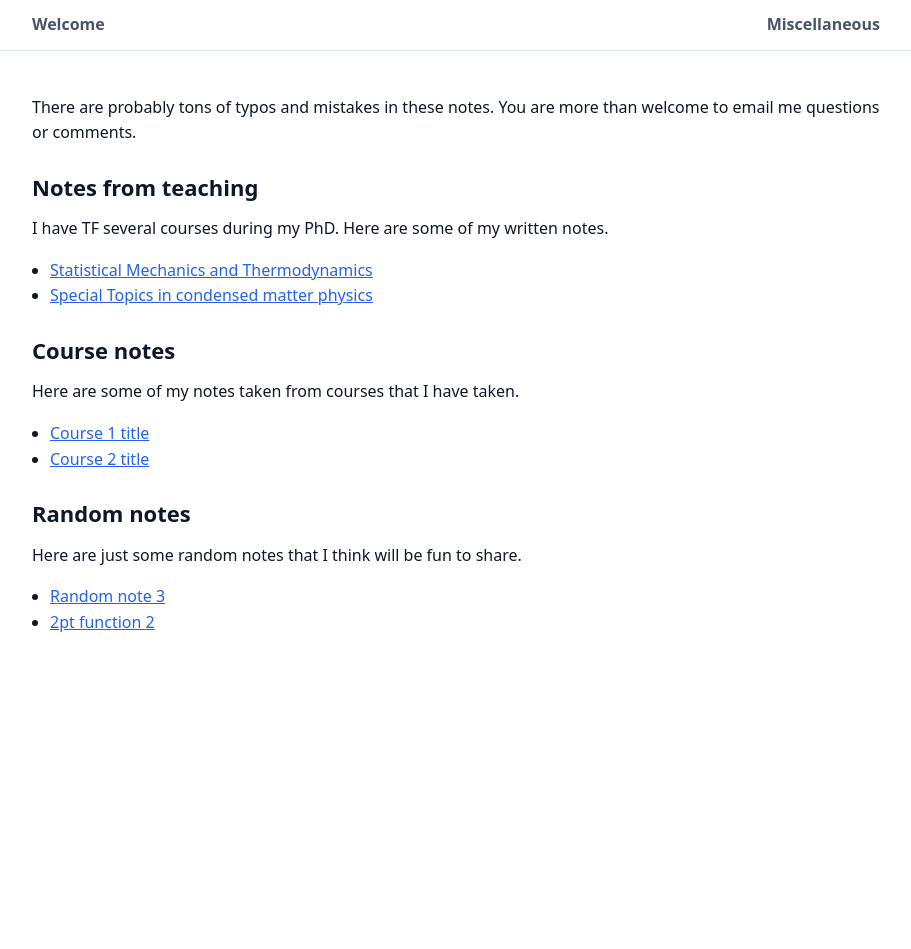
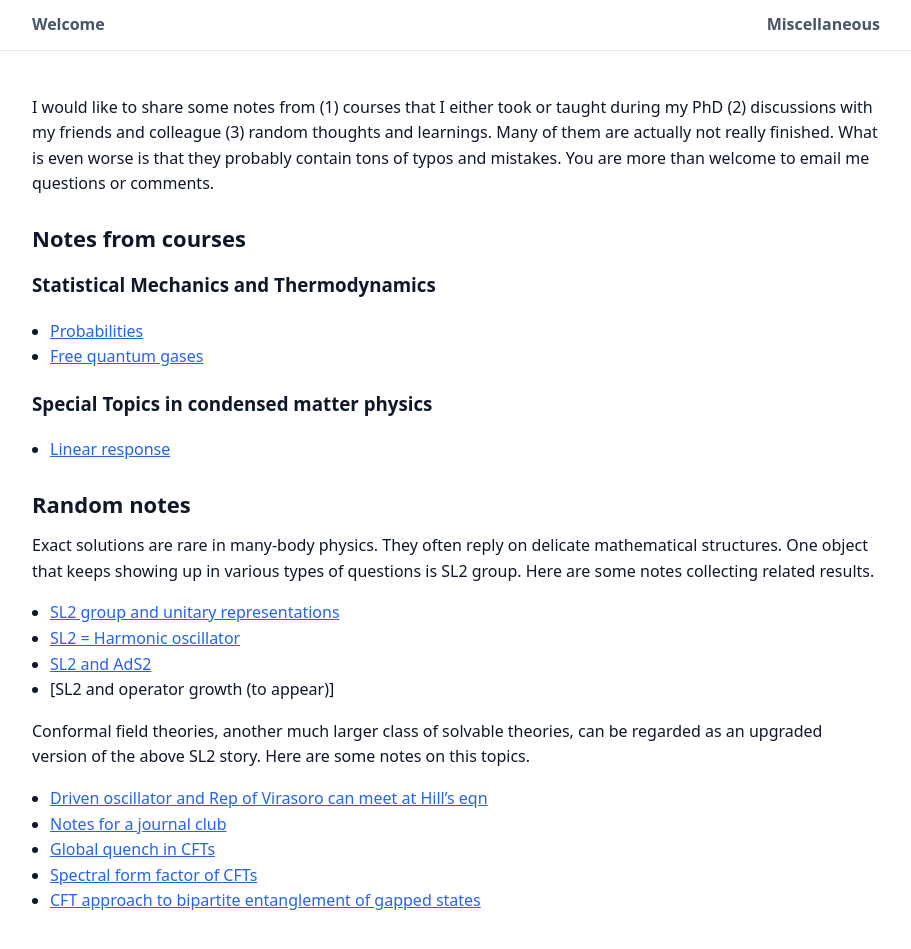
Before and after one commit to ruihuafan/ruihuafan.github.io, a Jekyll site: the page built from misc.md, in a window 1280 px wide and 950 px high. Shown: the whole window, without its empty margins (184-1095 px from the left). Built offline with Jekyll 4.4.1, drawn with Linux system fonts in a browser that asks for light colours.

Commit message:
change misc

```diff
--- a/misc.md
+++ b/misc.md
@@ -1,29 +1,34 @@
 ---
-title: Miscellaneous
+title: Notes
 permalink: /misc/
 ---
 
-There are probably tons of typos and mistakes in these notes. You are more than
-welcome to email me questions or comments.
+I would like to share some notes from (1) courses that I either took or taught during my PhD (2) discussions with my friends and colleague (3) random thoughts and learnings. Many of them are actually not really finished. What is even worse is that they probably contain tons of typos and mistakes. You are more than welcome to email me questions or comments.
 
-## Notes from teaching
+## Notes from courses
 
-I have TF several courses during my PhD. Here are some of my written notes.
+### Statistical Mechanics and Thermodynamics
 
-- [Statistical Mechanics and Thermodynamics](notes/statmech_notes.pdf)
-- [Special Topics in condensed matter physics](notes/special_topics_cm.pdf)
+- [Probabilities](notes/course_notes/probability.pdf)
+- [Free quantum gases](notes/course_notes/free_quantum_gas.pdf)
 
-## Course notes
+### Special Topics in condensed matter physics
 
-Here are some of my notes taken from courses that I have taken.
-
-- [Course 1 title](notes/course1_notes.pdf)
-- [Course 2 title](notes/course2_notes.pdf)
+- [Linear response](notes/course_notes/linear%20response.pdf)
 
 ## Random notes
 
-Here are just some random notes that I think will be fun to share.
+Exact solutions are rare in many-body physics. They often reply on delicate mathematical structures. One object that keeps showing up in various types of questions is SL2 group. Here are some notes collecting related results.
 
+- [SL2 group and unitary representations](/notes/sl2R.pdf)
+- [SL2 = Harmonic oscillator](/notes/sl2_and_harmonic_oscillator.pdf)
+- [SL2 and AdS2](/notes/ads2.pdf)
+- [SL2 and operator growth (to appear)]
 
-- [Random note 3](/notes/readings/test/)
-- [2pt function 2](/notes/2pt_function.pdf)
+Conformal field theories, another much larger class of solvable theories, can be regarded as an upgraded version of the above SL2 story. Here are some notes on this topics.
+
+- [Driven oscillator and Rep of Virasoro can meet at Hill's eqn](/notes/CFTs/hill_eqn_coadjoint_orbit.pdf)
+- [Notes for a journal club](/notes/CFTs/CFTNote2018.pdf)
+- [Global quench in CFTs](/notes/CFTs/global_quench.pdf)
+- [Spectral form factor of CFTs](/notes/CFTs/SFF_CFT.pdf)
+- [CFT approach to bipartite entanglement of gapped states](/notes/CFTs/TopoEntanglementCFT.pdf)
```
Also changed, not shown: 16 other files.
